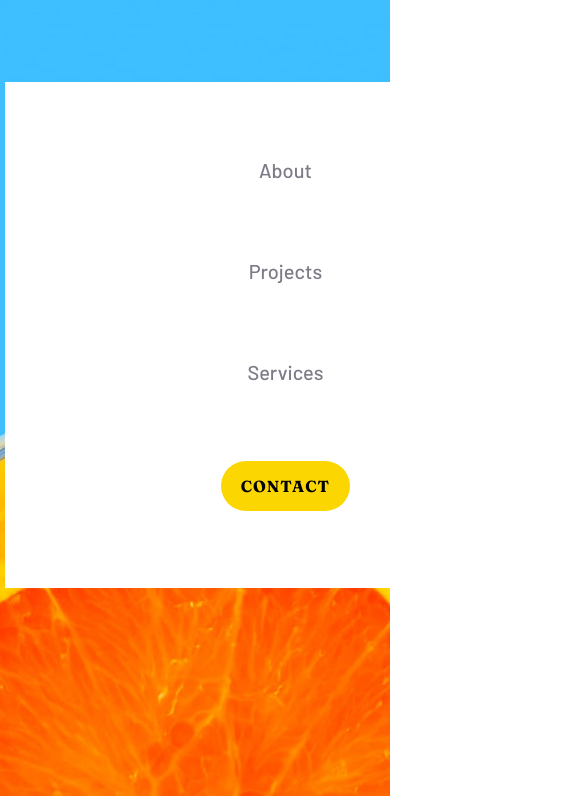
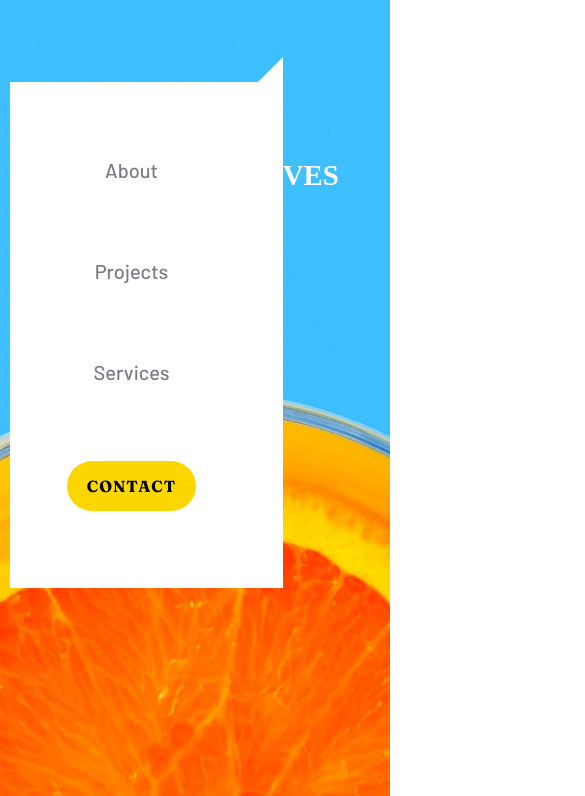
Before and after one commit to Naveen-912/Sunshine_LandingPage, a plain HTML site: page index.html in a window 390 px wide. Both pictures are taken after a click on the element 358 px from the left and 30 px from the top of the page. Shown: the part 45-841 px from the top of the page, 585 px wide, since content can reach past the window. Drawn offline with Linux system fonts and the light colour scheme.

Commit message:
Update style.css

```diff
--- a/style.css
+++ b/style.css
@@ -279,7 +279,7 @@ footer .social{
     .menu{
         position:absolute;
         height:60vh;
-        width:70vh;
+        width:70%;
         top: -150%;
         color:#7C7C88;
         font-size: 20px;
@@ -330,7 +330,7 @@ footer .social{
     }
     .nav-active{
         top: 15vh;
-        left:5px;
+        left:10px;
     }
     .section1{
         flex-direction: column-reverse;
```
